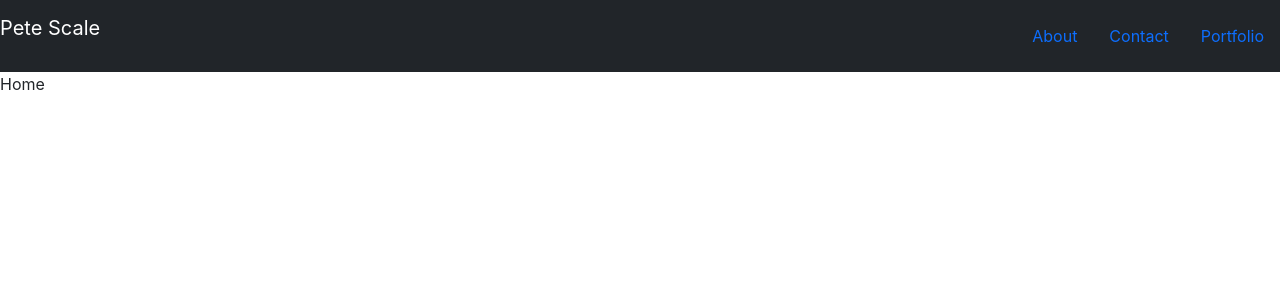
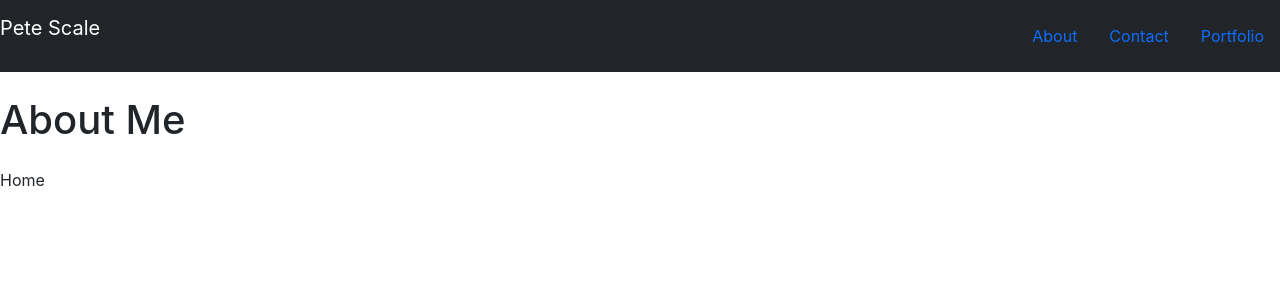
Before and after one commit to Pete-Scale/coding-portfolio, a React (Create React App) app: page / in a window 1280 px wide. Shown: the top 300 px of the page. Built offline with nearby package versions, Linux system fonts and the light colour scheme.

Commit message:
header now works but not with hooks like i wanted

```diff
--- a/src/App.js
+++ b/src/App.js
@@ -7,6 +7,7 @@ import Home from './pages/home'
 import Contact from  './pages/contact'
 import Portfolio from './pages/portfolio'
 import Nav from './components/Nav'
+import Header from './components/Header'
 
 function App() {
   return (
@@ -14,12 +15,15 @@ function App() {
       <Nav />
       <Switch>
         <Route exact path="/contact">
+          <Header title="Contact" />
           <Contact />
         </Route>
         <Route exact path="/portfolio">
+          <Header title="Portfolio" />
           <Portfolio />
         </Route>
         <Route path="/">
+          <Header title="About Me" />
           <Home />
         </Route>
       </Switch>
--- /dev/null
+++ b/src/components/Header.js
@@ -0,0 +1,13 @@
+import React from 'react'
+
+const Header = (props) => (
+  <header className="row">
+    <div className="col-md-12">
+      <h1 className="h1-responsive font-weight-bold my-4">
+        {props.title}
+      </h1>
+    </div>
+  </header>
+)
+
+export default Header
--- a/src/components/Project.js
+++ b/src/components/Project.js
@@ -1,8 +1,6 @@
 import React from 'react'
 
-const Project = (props) => {
-
-  return (
+const Project = (props) => (
   <section className="row mt-5">
     {/* column 1 */}
     <div className="col-md-6">
@@ -23,6 +21,5 @@ const Project = (props) => {
     </div>
   </section>
 )
-}
 
 export default Project
--- a/src/pages/portfolio.js
+++ b/src/pages/portfolio.js
@@ -7,6 +7,7 @@ const Portfolio = () => {
     <>
       {portfolioData.map(project => (
         <Project
+          key={project.id}
           id={project.id}
           name={project.name}
           project_href={project.project_href}
```
Lines whose indentation alone changed are shown as unchanged.
